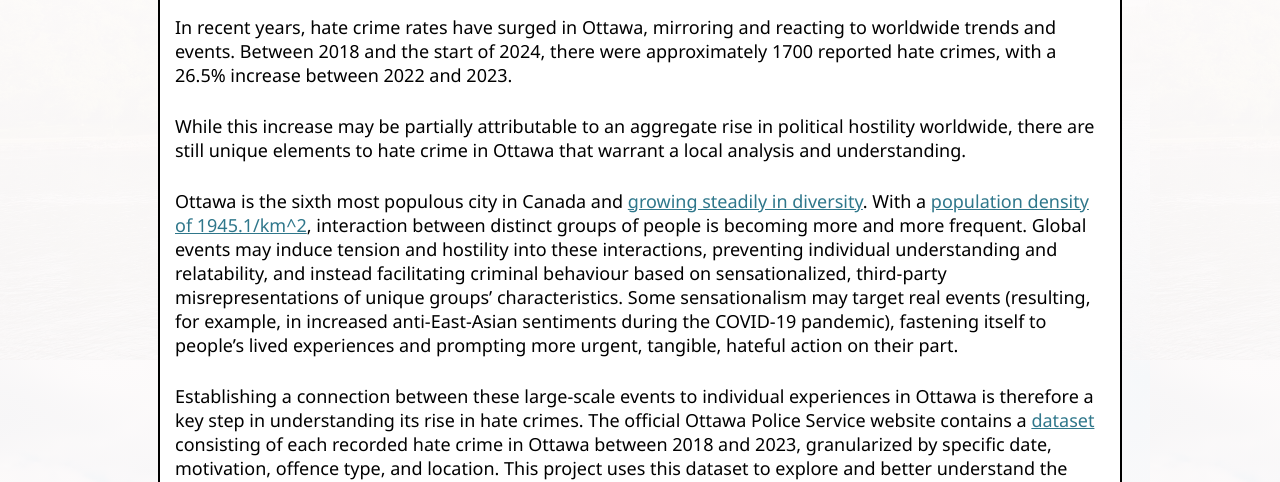
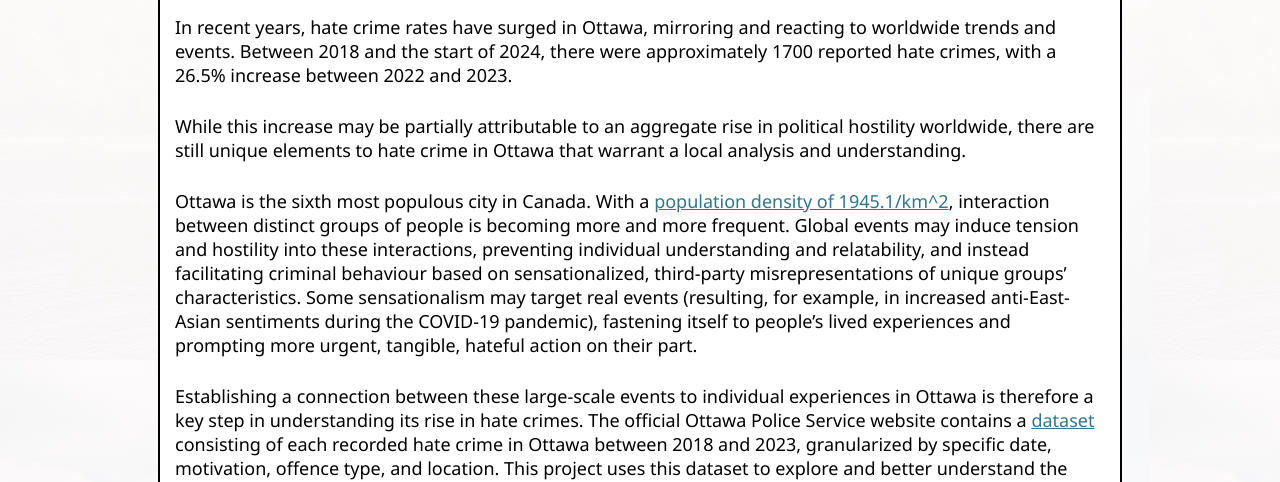
Before and after one commit to hadialsayedali01/hate-crime-analysis, a plain HTML site: page index.html in a window 1280 px wide. Shown: the part 328-810 px from the top of the page. Drawn offline with Linux system fonts and the light colour scheme.

Commit message:
Update index.html

```diff
--- a/index.html
+++ b/index.html
@@ -23,7 +23,7 @@
 
         <p>While this increase may be partially attributable to an aggregate rise in political hostility worldwide, there are still unique elements to hate crime in Ottawa that warrant a local analysis and understanding.</p>
 
-        <p>Ottawa is the sixth most populous city in Canada and <a href='https://www12.statcan.gc.ca/census-recensement/2021/dp-pd/prof/details/page.cfm?Lang=E&SearchText=Ottawa&DGUIDlist=2021A00053506008&GENDERlist=1,2,3&STATISTIClist=1&HEADERlist=0'>growing steadily in diversity</a>. With a <a href='https://www150.statcan.gc.ca/t1/tbl1/en/tv.action?pid=9810001101'>population density of 1945.1/km^2</a>, interaction between distinct groups of people is becoming more and more frequent. Global events may induce tension and hostility into these interactions, preventing individual understanding and relatability, and instead facilitating criminal behaviour based on sensationalized, third-party misrepresentations of unique groups’ characteristics. Some sensationalism may target real events (resulting, for example, in increased anti-East-Asian sentiments during the COVID-19 pandemic), fastening itself to people’s lived experiences and prompting more urgent, tangible, hateful action on their part.</p>
+        <p>Ottawa is the sixth most populous city in Canada. With a <a href='https://www150.statcan.gc.ca/t1/tbl1/en/tv.action?pid=9810001101'>population density of 1945.1/km^2</a>, interaction between distinct groups of people is becoming more and more frequent. Global events may induce tension and hostility into these interactions, preventing individual understanding and relatability, and instead facilitating criminal behaviour based on sensationalized, third-party misrepresentations of unique groups’ characteristics. Some sensationalism may target real events (resulting, for example, in increased anti-East-Asian sentiments during the COVID-19 pandemic), fastening itself to people’s lived experiences and prompting more urgent, tangible, hateful action on their part.</p>
 
         <p>Establishing a connection between these large-scale events to individual experiences in Ottawa is therefore a key step in understanding its rise in hate crimes. The official Ottawa Police Service website contains a <a href='https://data.ottawapolice.ca/datasets/51835c5404674036ac03a119c2e590cd_0/explore'>dataset</a> consisting of each recorded hate crime in Ottawa between 2018 and 2023, granularized by specific date, motivation, offence type, and location. This project uses this dataset to explore and better understand the causes and trends of hate crimes in Ottawa while remaining conscious of biases and shortcomings in reportage.</p>
 
```
